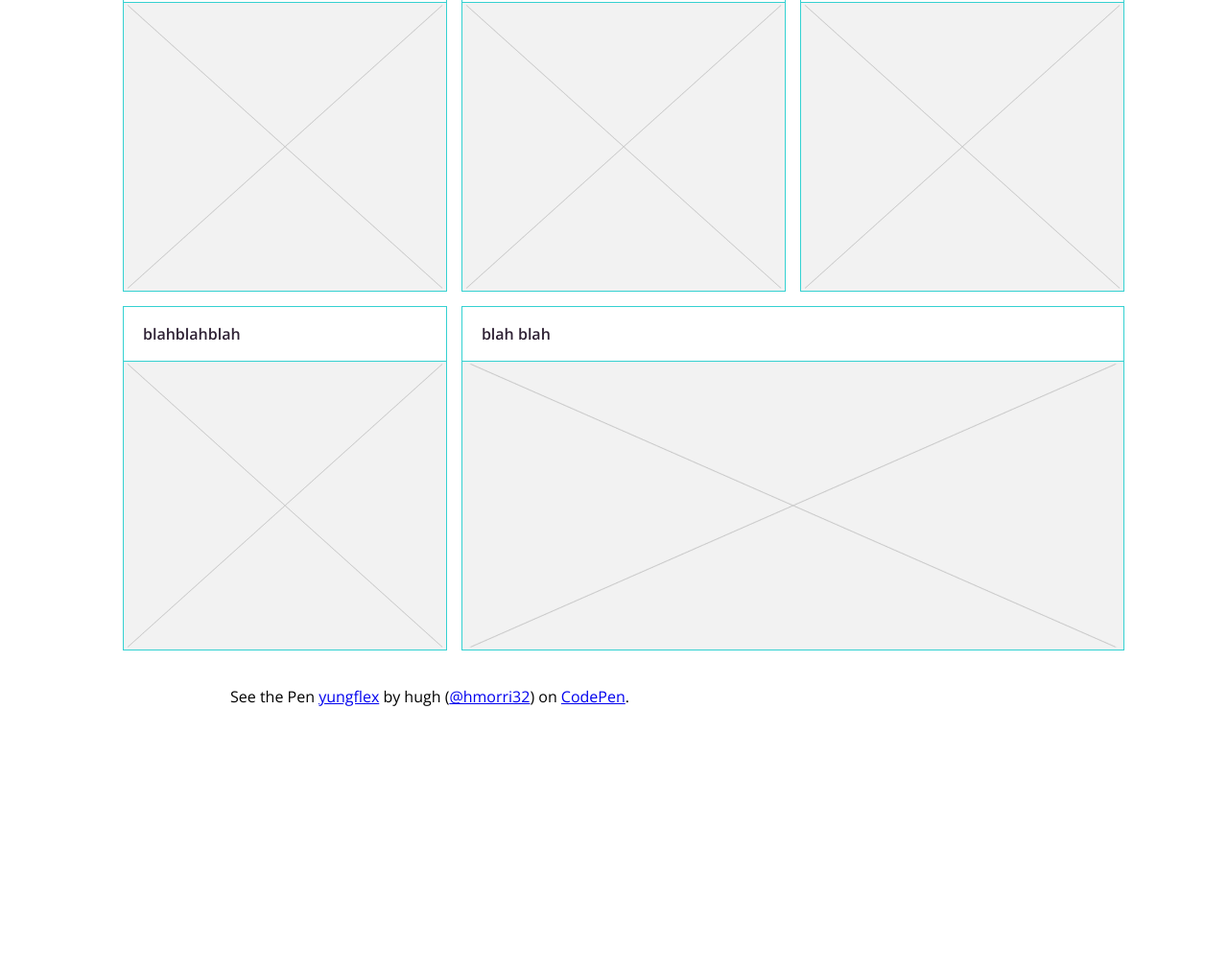
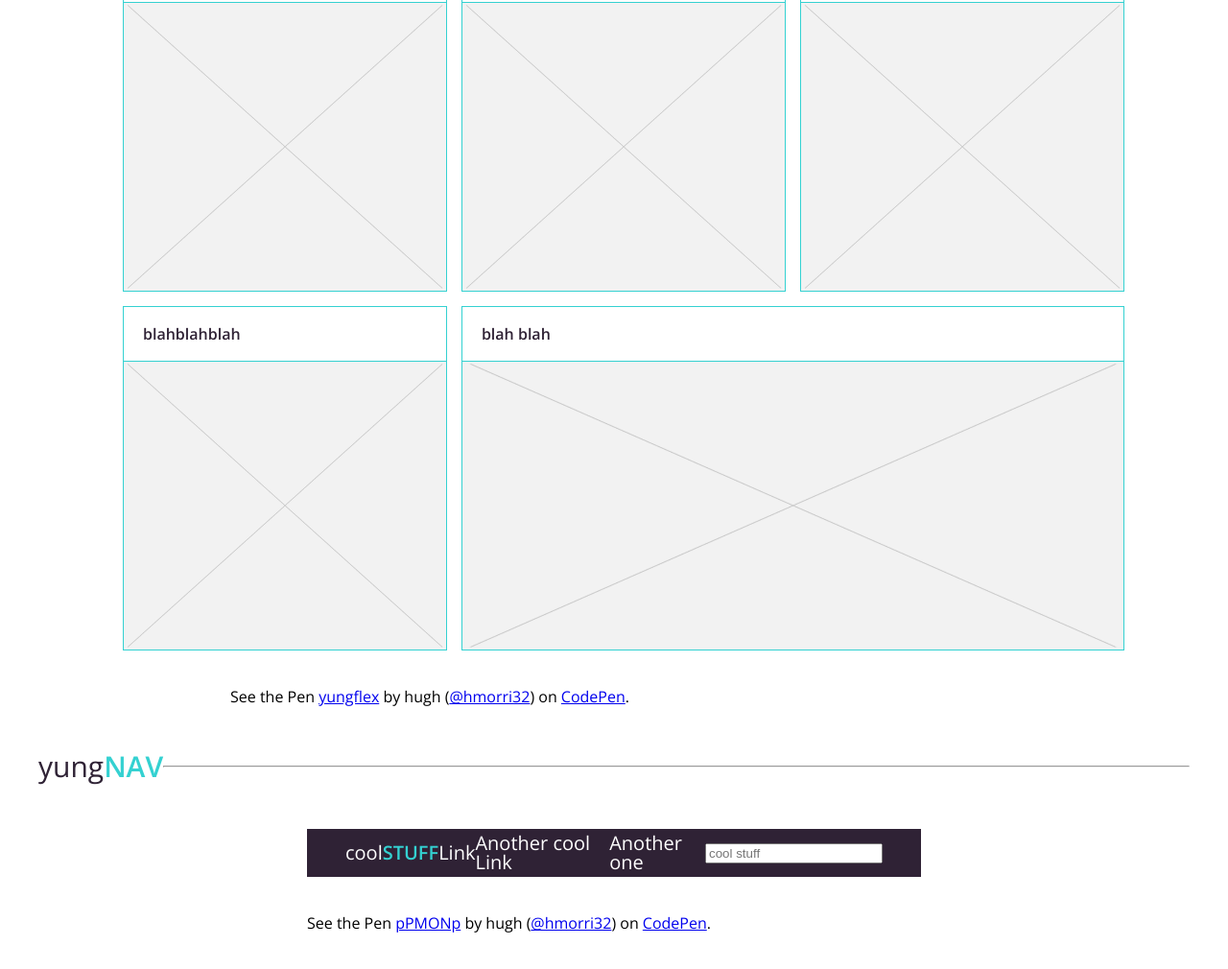
Before and after one commit to hmorri32/patTRNT-party, a website: page index.html in a window 1280 px wide. Shown: the part 1176-2186 px from the top of the page at 96% size. Before the commit the page ends 1913 px from the top, so only its background shows below. Drawn offline with nearby package versions, Linux system fonts and the light colour scheme; a script that the page names is missing.

Commit message:
donezo mcgee

```diff
--- a/index.html
+++ b/index.html
@@ -149,6 +149,28 @@
       <script async src="https://production-assets.codepen.io/assets/embed/ei.js"></script>
     </div>
   </article>
+
+  <article>
+      <div class='accordion-h1-container'>
+      <h1 class='accordion-h1'>yung<span class='h1-span'>NAV</span></h1>
+      <hr class='accordion-hr'>
+    </div>
+    <div class='nav-bar'>
+    <header class='turnt-header'>
+      <h1>cool<span class='h1-span'>STUFF</span></h1>
+      <h1>Link</h1>
+      <h1>Another cool Link</h1>
+      <h1>Another one</h1>
+      <input placeholder="cool stuff"></input>
+    </header>
+    <div class='codepenx'>
+    <p data-height="140" data-theme-id="29810" data-slug-hash="pPMONp" data-default-tab="css,result" data-user="hmorri32" data-embed-version="2" data-pen-title="pPMONp" data-preview="true" class="codepen">See the Pen <a href="https://codepen.io/hmorri32/pen/pPMONp/">pPMONp</a> by hugh (<a href="https://codepen.io/hmorri32">@hmorri32</a>) on <a href="https://codepen.io">CodePen</a>.</p>
+    <script async src="https://production-assets.codepen.io/assets/embed/ei.js"></script>
+
+    </div>
+    </div>
+  </article>
+
+
 </body>
-
 </html>
--- a/scss/main.scss
+++ b/scss/main.scss
@@ -90,6 +90,7 @@ body {
 .codepen-container {
   width: 800px;
   margin: auto;
+  margin-bottom: 40px;
 }
 
 .grid-of-cards {
@@ -173,3 +174,15 @@ body {
   grid-row-start: 5;
   grid-row-end: 6;
 }
+
+
+.nav-bar {
+  margin-top: 40px;
+  width: 50%;
+  margin: auto;
+  margin-bottom: 40px;
+}
+
+.codepenx {
+  margin-top: 40px;
+}
```
Also changed, not shown: public/css/main.css.
